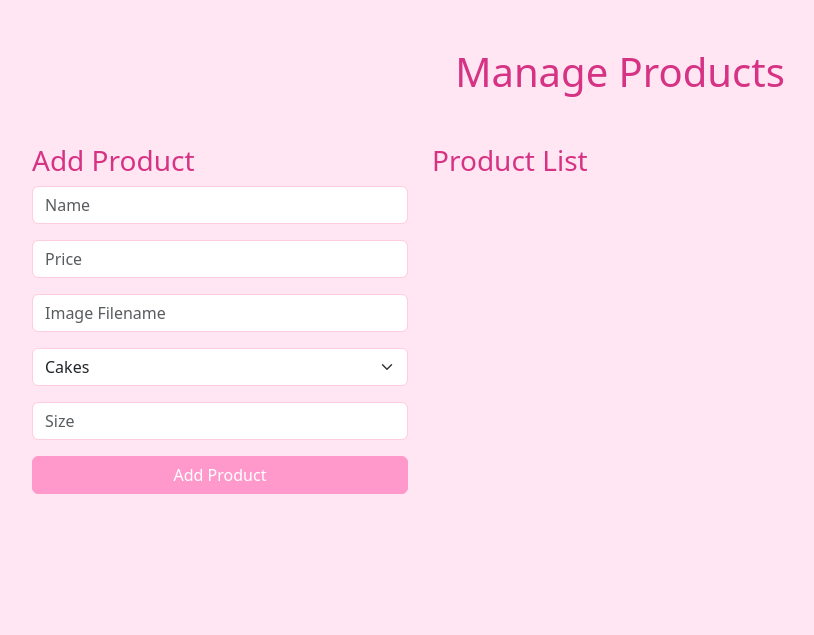
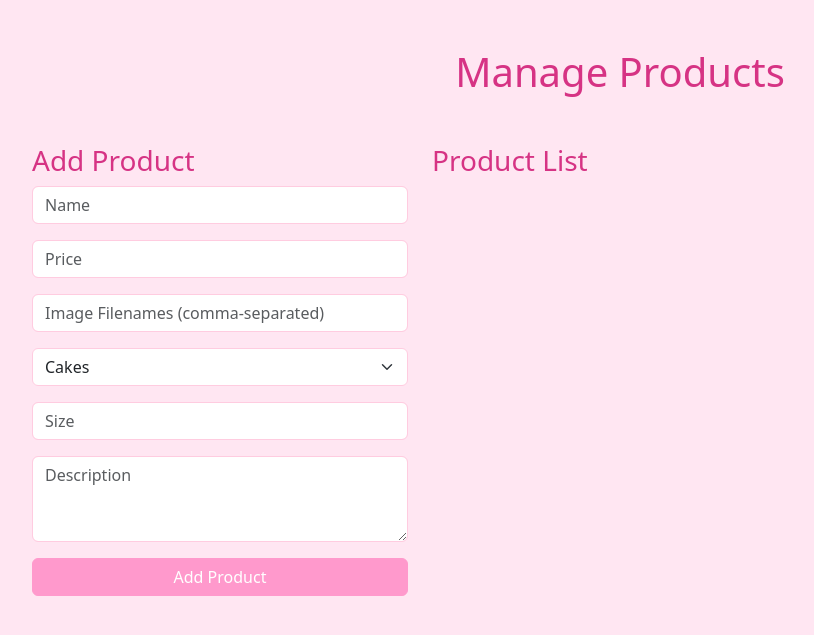
Before and after one commit to Aisha-Sattani/baked-by-aisha, a Flask app: page /manage in a window 1280 px wide. Shown: the top 635 px of the page, without its empty margins (20-834 px from the left). Run offline with Flask 3, Linux system fonts and the light colour scheme; data that the repository does not hold is empty.

Commit message:
added descriptions

```diff
--- a/app.py
+++ b/app.py
@@ -43,7 +43,11 @@ def manage():
 # API to get all products
 @app.route("/api/products", methods=["GET"])
 def get_products():
-    products = list(products_collection.find({}, {"_id": 1, "name": 1, "price": 1, "images": 1, "category": 1, "size": 1}))
+    products = list(
+        products_collection.find(
+            {}, {"_id": 1, "name": 1, "price": 1, "images": 1, "category": 1, "size": 1, "description": 1}
+        )
+    )
     for product in products:
         product["_id"] = str(product["_id"])  # Convert ObjectId to string
     return jsonify(products)
@@ -57,7 +61,8 @@ def add_product():
         "price": data["price"],
         "images": data["images"],
         "category": data["category"],
-        "size": data["size"]
+        "size": data["size"],
+        "description": data["description"],
     }
     result = products_collection.insert_one(new_product)
     return jsonify({"_id": str(result.inserted_id)}), 201
@@ -79,7 +84,8 @@ def update_product(product_id):
         "price": data.get("price"),
         "images": data.get("images"),
         "category": data.get("category"),
-        "size": data.get("size")
+        "size": data.get("size"),
+        "description": data.get("description"),
     }
     result = products_collection.update_one({"_id": ObjectId(product_id)}, {"$set": update_data})
     if result.matched_count > 0:
--- a/static/js/product.js
+++ b/static/js/product.js
@@ -84,7 +84,8 @@ const Product = () => {
                 className="btn-close"
                 style={{ position: "absolute", top: "10px", right: "10px" }}
               ></button>
-              <h3 className="text-center mb-4">{modalProduct.name}</h3>
+              <h3 className="text-center mb-2">{modalProduct.name}</h3>
+              <p className="text-center mb-4 text-muted">{modalProduct.description}</p>
               <div className="row g-3">
                 {modalProduct.images.split(",").map((image, index) => (
                   <div className="col-6 col-md-4" key={index}>
--- a/templates/manage_products.html
+++ b/templates/manage_products.html
@@ -15,66 +15,53 @@
     />
     <!-- Custom Styles -->
     <link rel="stylesheet" href="/static/css/style.css" />
-        <!-- Custom Styles -->
     <style>
       body {
         background-color: #ffe6f2; /* Light pink background */
       }
-
       .text-primary {
         color: #d63384 !important; /* Pink primary color */
       }
-
       .btn-primary {
         background-color: #ff99cc;
         border-color: #ff99cc;
       }
-
       .btn-primary:hover {
         background-color: #ff80b3;
         border-color: #ff80b3;
       }
-
       .btn-warning {
         background-color: #ffcc99;
         border-color: #ffcc99;
       }
-
       .btn-warning:hover {
         background-color: #ffb380;
         border-color: #ffb380;
       }
-
       .btn-danger {
         background-color: #ff9999;
         border-color: #ff9999;
       }
-
       .btn-danger:hover {
         background-color: #ff6666;
         border-color: #ff6666;
       }
-
       .card {
         border: 1px solid #ffccdd;
         box-shadow: 0 4px 6px rgba(0, 0, 0, 0.1);
       }
-
       .card .card-title {
         color: #d63384;
       }
-
       .form-control,
       .form-select {
         border: 1px solid #ffcce0;
       }
-
       .form-control:focus,
       .form-select:focus {
         border-color: #ff99cc;
         box-shadow: 0 0 5px rgba(255, 153, 204);
       }
-
       .container {
         max-width: 1200px;
       }
@@ -97,6 +84,7 @@
           images: "",
           category: "cakes",
           size: "",
+          description: "",
         });
         const [editForm, setEditForm] = React.useState(null);
 
@@ -128,7 +116,7 @@
             .then((response) => response.json())
             .then((data) => {
               setProducts([...products, { ...form, _id: data._id }]);
-              setForm({ name: "", price: "", images: "", category: "cakes", size: "" });
+              setForm({ name: "", price: "", images: "", category: "cakes", size: "", description: "" });
             })
             .catch((error) => console.error("Error adding product:", error));
         };
@@ -186,7 +174,7 @@
                 <input
                   type="text"
                   name="images"
-                  placeholder="Image Filename"
+                  placeholder="Image Filenames (comma-separated)"
                   value={form.images}
                   onChange={handleInputChange}
                   className="form-control"
@@ -214,6 +202,16 @@
                   className="form-control"
                 />
               </div>
+              <div className="mb-3">
+                <textarea
+                  name="description"
+                  placeholder="Description"
+                  value={form.description}
+                  onChange={handleInputChange}
+                  className="form-control"
+                  rows="3"
+                ></textarea>
+              </div>
               <button onClick={addProduct} className="btn btn-primary w-100">
                 Add Product
               </button>
@@ -238,6 +236,8 @@
                           <strong>Category:</strong> {product.category}
                           <br />
                           <strong>Size:</strong> {product.size}
+                          <br />
+                          <strong>Description:</strong> {product.description}
                         </p>
                         <button
                           onClick={() => setEditForm(product)}
@@ -285,7 +285,7 @@
                   <input
                     type="text"
                     name="images"
-                    placeholder="Image Filename"
+                    placeholder="Image Filenames (comma-separated)"
                     value={editForm.images}
                     onChange={handleEditInputChange}
                     className="form-control"
@@ -313,6 +313,16 @@
                     className="form-control"
                   />
                 </div>
+                <div className="mb-3">
+                  <textarea
+                    name="description"
+                    placeholder="Description"
+                    value={editForm.description}
+                    onChange={handleEditInputChange}
+                    className="form-control"
+                    rows="3"
+                  ></textarea>
+                </div>
                 <button onClick={saveEdit} className="btn btn-success w-100">
                   Save Changes
                 </button>
```
Lines whose indentation alone changed are shown as unchanged.
